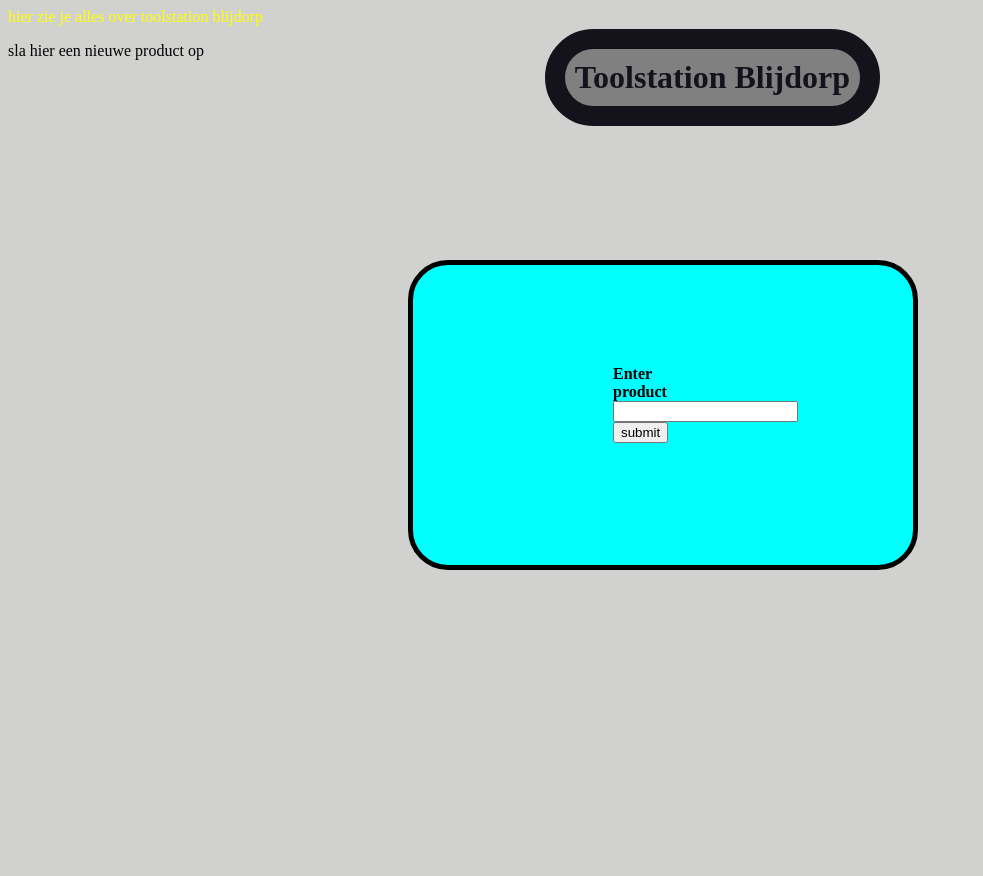
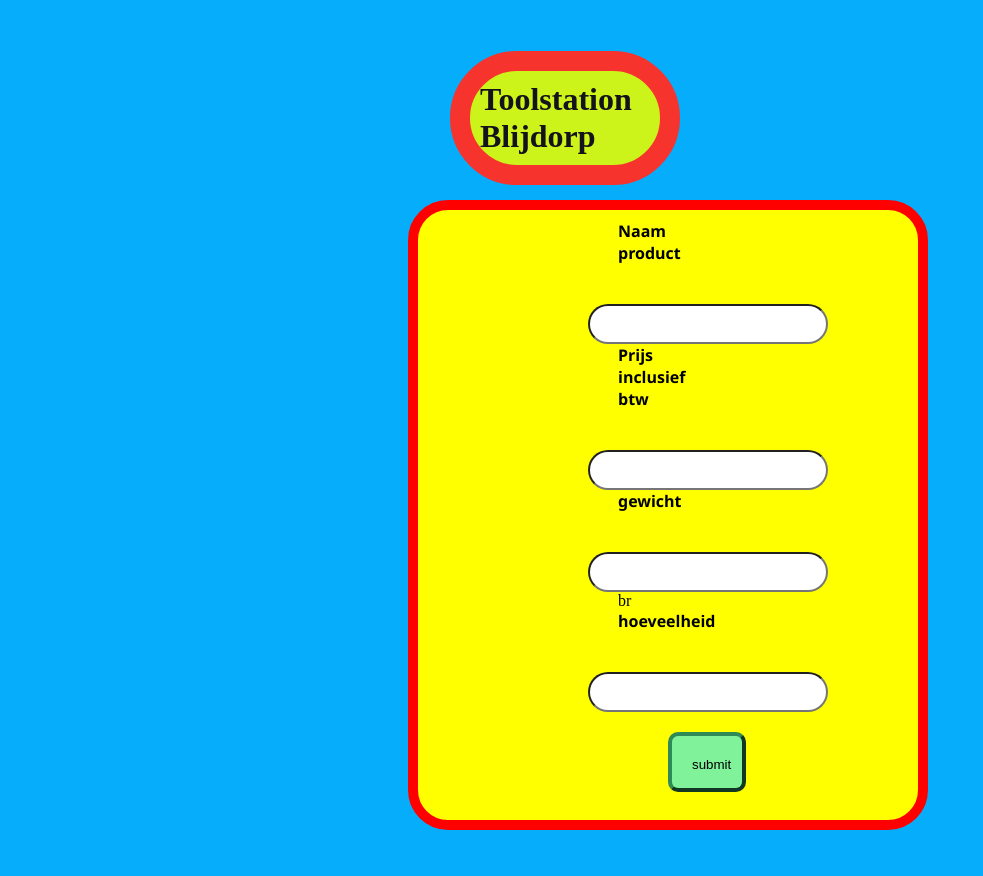
Before and after one commit to Nizar-Ibarhouten/toolstation-Blijdorp, a Django app: page /storeProduct in a window 1280 px wide. Shown: the whole page, without its empty margins (0-983 px from the left). Before the commit the page ends 570 px from the top, so only its background shows below. Run offline with Django 5.2, Linux system fonts and the light colour scheme.

Commit message:
changed style of postProduct page. Like color position and more post search bars to post a product but none of them expect one work.

```diff
--- a/ToolstationBlijdorp/polls/static/home.css
+++ b/ToolstationBlijdorp/polls/static/home.css
@@ -1,14 +1,15 @@
 h1 {
   display: inline; /* the default for span */
   padding: 10px;
-  border: 20px solid rgb(20, 18, 27);
-  background-color: gray;
+  border: 20px solid rgb(247, 51, 45);
+  background-color: rgb(204, 244, 27);
   color: rgb(20, 18, 27);
   border-radius: 120px;
   position: absolute;
-  margin-left: 200px;
-  right: 400px;
+  left: 450px;
+  right: 600px;
   font-family: 'Fantasy';
+  top : 30px
 }
 
 .div1 {
@@ -38,19 +39,49 @@ h1 {
 
 
 .PostbarSection{
-  background-color: aqua;
+  background-color: yellow;
   margin-left: 400px;
   margin-right: 400px;
   margin-top: 200px;
+  margin-bottom: 20px;
   block-size: 200px;
   border-style: solid;
-  border-width: thick;
-  border-color: black;
+  border-width: 10px;
+  border-color: red;
   border-radius: 40px;
   padding-right: 300px;
   padding-left: 200px;
-  padding-top: 100px;
-  .label{
+  padding-top: 10px;
+  padding-bottom: 400px;
+
+
+}
+
+label{
+  font-family: 'Segoe UI', Tahoma, Geneva, Verdana, sans-serif;
     font-weight: bold;
+    margin-top: 20px;
+
   }
+input{
+  margin-top: 40px;
+  height: 40px;
+  width: 240px;
+  border-radius: 30px;
+  margin-left: -30px;
 }
+button{
+  background-color: rgb(127, 242, 154);
+  margin-top: 20px;
+  margin-left: 50px;
+  height: 20px;
+  width: 60px;
+  border-radius: 10px;
+  border-width: 4px;
+  border-color:seagreen ;
+  block-size: 60px;
+  padding-left: 20px;
+  padding-right: 50px;
+  padding-top: 5px;
+  cursor: pointer;
+}
--- a/ToolstationBlijdorp/polls/templates/homepage.html
+++ b/ToolstationBlijdorp/polls/templates/homepage.html
@@ -7,7 +7,7 @@
 
   <style>
     body {
-      background-color: rgb(209, 210, 207)
+      background-color: rgb(6, 173, 251)
     }
   </style>
   <link rel="stylesheet" href="static/home.css" />
@@ -16,15 +16,21 @@
 <body>
 
   <h1>Toolstation Blijdorp</h1>
-  <p style="color: yellow;">hier zie je alles over toolstation blijdorp</p>
-  <div>
-    <p>sla hier een nieuwe product op</p>
 
     <div class="PostbarSection">
       <form action="/storeProduct" method="post">
         {% csrf_token %}
-        <label class="label" for="name">Enter product</label>
+        <label class="label" for="name">Naam product</label>
         <input name="input3" id="input3" type="text" value="">
+        <br>
+         <label class="label" for="name">Prijs inclusief btw</label>
+        <input  type="text" value="">
+        <br>
+         <label class="label" for="name">gewicht</label>
+        <input  type="text" value="">
+        br
+         <label class="label" for="name">hoeveelheid</label>
+        <input type="text" value="">
         <button id="button3">submit </button>
       </form>
     </div>
```
